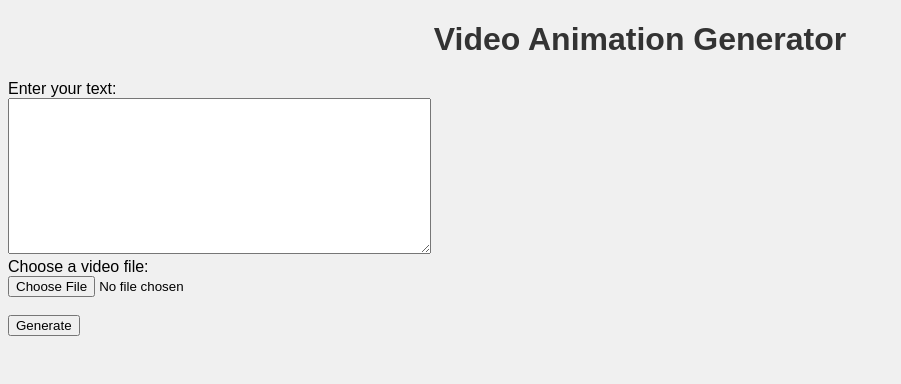
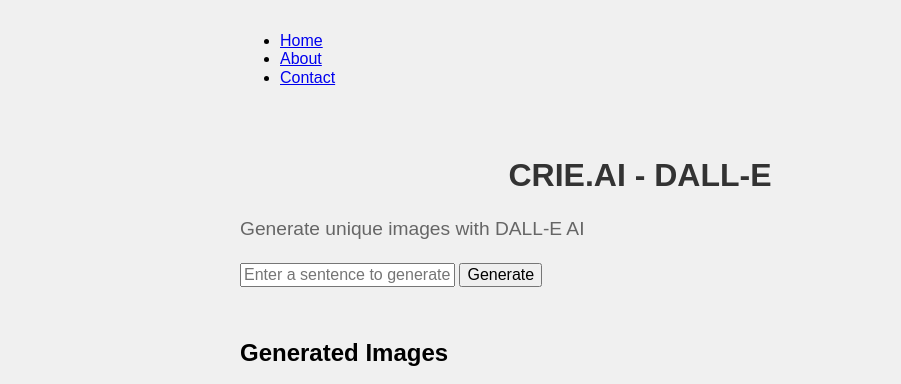
Before and after one commit to ordepbr/CRIE.AI, a Flask app: page / in a window 1280 px wide. Shown: the top 384 px of the page, without its empty margins (0-901 px from the left). Before the commit the page ends 336 px from the top, so only its background shows below. Run offline with Flask 2, Linux system fonts and the light colour scheme.

Commit message:
Atualizar o index.html

```diff
--- a/Templates/index.html
+++ b/Templates/index.html
@@ -1,17 +1,73 @@
 <!DOCTYPE html>
-<html>
+<html lang="en">
   <head>
-    <title>Video Animation Generator</title>
-    <link rel="stylesheet" href="{{ url_for('static', filename='css/style.css') }}">
+    <meta charset="UTF-8">
+    <meta name="viewport" content="width=device-width, initial-scale=1.0">
+    <title>CRIE.AI - DALL-E</title>
+    <link rel="stylesheet" href="https://cdnjs.cloudflare.com/ajax/libs/normalize/8.0.1/normalize.min.css" />
+    <link rel="stylesheet" href="https://fonts.googleapis.com/css?family=Roboto:300,400,500,700&display=swap" />
+    <link rel="stylesheet" href="https://cdn.jsdelivr.net/npm/flatpickr/dist/flatpickr.min.css" />
+    <link rel="stylesheet" href="./static/css/style.css" />
   </head>
   <body>
-    <h1>Video Animation Generator</h1>
-    <form method="POST" action="/">
-      <label for="input_text">Enter your text:</label><br>
-      <textarea name="input_text" rows="10" cols="50"></textarea><br>
-      <label for="input_video">Choose a video file:</label><br>
-      <input type="file" name="input_video"><br><br>
-      <input type="submit" value="Generate">
-    </form>
-  </body>
-</html>
+    <header>
+      <div class="container">
+        <nav>
+          <ul>
+            <li><a href="#">Home</a></li>
+            <li><a href="#">About</a></li>
+            <li><a href="#">Contact</a></li>
+          </ul>
+        </nav>
+      </div>
+    </header>
+    <section class="hero">
+      <div class="container">
+        <h1 class="hero-title">CRIE.AI - DALL-E</h1>
+        <p class="hero-text">Generate unique images with DALL-E AI</p>
+        <form action="#" class="hero-form">
+          <div class="hero-form-group">
+            <input type="text" class="hero-form-input" placeholder="Enter a sentence to generate an image">
+            <button type="submit" class="hero-form-button">Generate</button>
+          </div>
+        </form>
+      </div>
+    </section>
+    <section class="gallery">
+      <div class="container">
+        <h2 class="gallery-title">Generated Images</h2>
+        <div class="gallery-grid">
+          <div class="gallery-item">
+            <img src="./static/images/gallery-1.jpg" alt="Generated image">
+          </div>
+          <div class="gallery-item">
+            <img src="./static/images/gallery-2.jpg" alt="Generated image">
+          </div>
+          <div class="gallery-item">
+            <img src="./static/images/gallery-3.jpg" alt="Generated image">
+          </div>
+          <div class="gallery-item">
+            <img src="./static/images/gallery-4.jpg" alt="Generated image">
+          </div>
+        </div>
+      </div>
+    </section>
+    <section class="features">
+      <div class="container">
+        <h2 class="features-title">Features</h2>
+        <ul class="features-list">
+          <li class="features-item">Generate unique images with DALL-E AI</li>
+          <li class="features-item">Choose from different image sizes and formats</li>
+          <li class="features-item">Easy to use interface</li>
+          <li class="features-item">Responsive design for mobile and desktop</li>
+        </ul>
+      </div>
+    </section>
+    <footer>
+      <div class="container">
+        <p>&copy; 2023 CRIE.AI - DALL-E</p>
+      </div>
+    </footer>
+    <script src="https://code.jquery.com/jquery-3.6.0.min.js"></script>
+    <script src="https://cdn.jsdelivr.net/npm/flatpickr"></script>
+    <script src="./static
```
